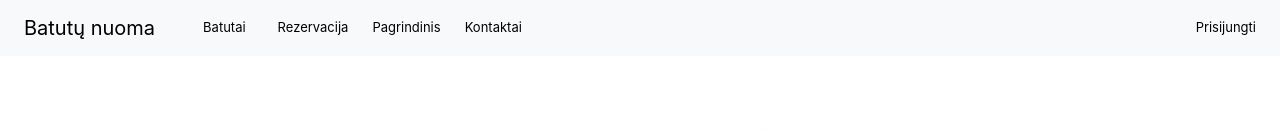
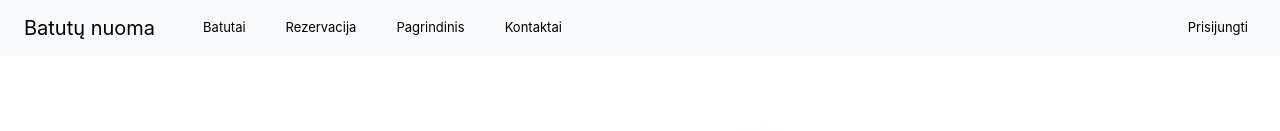
Before and after one commit to ignasbakus/BatutaiFrontendas, a React (Create React App) app: page / in a window 1280 px wide. Shown: the top 131 px of the page. Built offline with nearby package versions, Linux system fonts and the light colour scheme.

Commit message:
Sudėti vietoj link, nav.link

```diff
--- a/src/components/NavigationBar.js
+++ b/src/components/NavigationBar.js
@@ -59,20 +59,20 @@ function NavigationBar(props) {
                   {props.dropdownValue3}
                 </NavDropdown.Item>
               </NavDropdown>
-              <Link className="me-4 navBarLinks" to="/reservation">
+              <Nav.Link as={Link} className="me-4 navBarLinks" to="/reservation">
                 {props.reservation}
-              </Link>
-              <Link className="me-4 navBarLinks" to="/">
+              </Nav.Link>
+              <Nav.Link as={Link} className="me-4 navBarLinks" to="/">
                 {props.home}
-              </Link>
-              <Link className="me-4 navBarLinks" to="/contact">
+              </Nav.Link>
+              <Nav.Link as={Link} className="me-4 navBarLinks" to="/contact">
                 {props.contacts}
-              </Link>
+              </Nav.Link>
             </Nav>
             <Nav>
-              <Link className="me-4 navBarLinks" to="/login">
+              <Nav.Link as={Link} className="me-4 navBarLinks" to="/login">
                 {props.login}
-              </Link>
+              </Nav.Link>
             </Nav>
           </Offcanvas.Body>
         </Navbar.Offcanvas>
```
